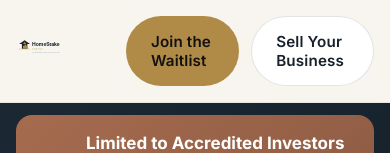
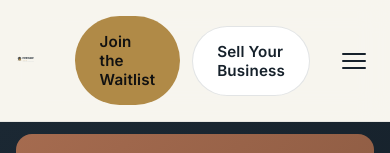
Before and after one commit to gregshelle/homestake-capital, a Next.js app: page / in a window 390 px wide. Shown: the top 153 px of the page. Built offline with nearby package versions, Linux system fonts and the light colour scheme.

Commit message:
fix: mobile nav (hamburger) + responsive logo sizing

```diff
--- a/app/globals.css
+++ b/app/globals.css
@@ -310,3 +310,18 @@ p { margin: 0 0 16px; line-height: 1.72; color: var(--muted); font-size: 1.05rem
   .auth-panel-right { padding: 40px 28px; }
   .nav-links { display: none; }
 }
+/* Mobile nav: show hamburger, hide nav-links below 768px */
+@media (max-width: 768px) {
+  .nav-links { display: none !important; }
+  .hamburger { display: flex !important; }
+  .brand-logo { height: 36px; width: auto; }
+  .brand-logo.desktop { display: none; }
+}
+
+/* Desktop: hide mobile logo */
+@media (min-width: 769px) {
+  .brand-logo.mobile { display: none; }
+}
+
+/* Footer logo */
+.footer-logo { height: 36px; width: auto; }
```
